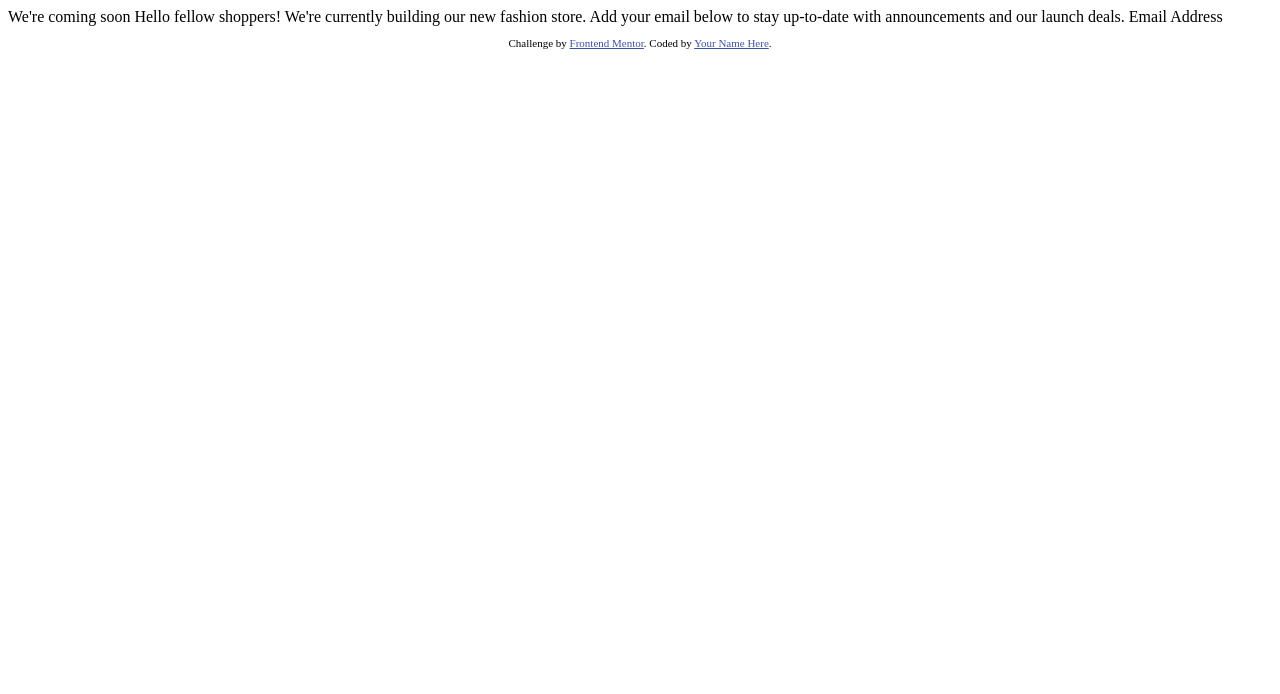
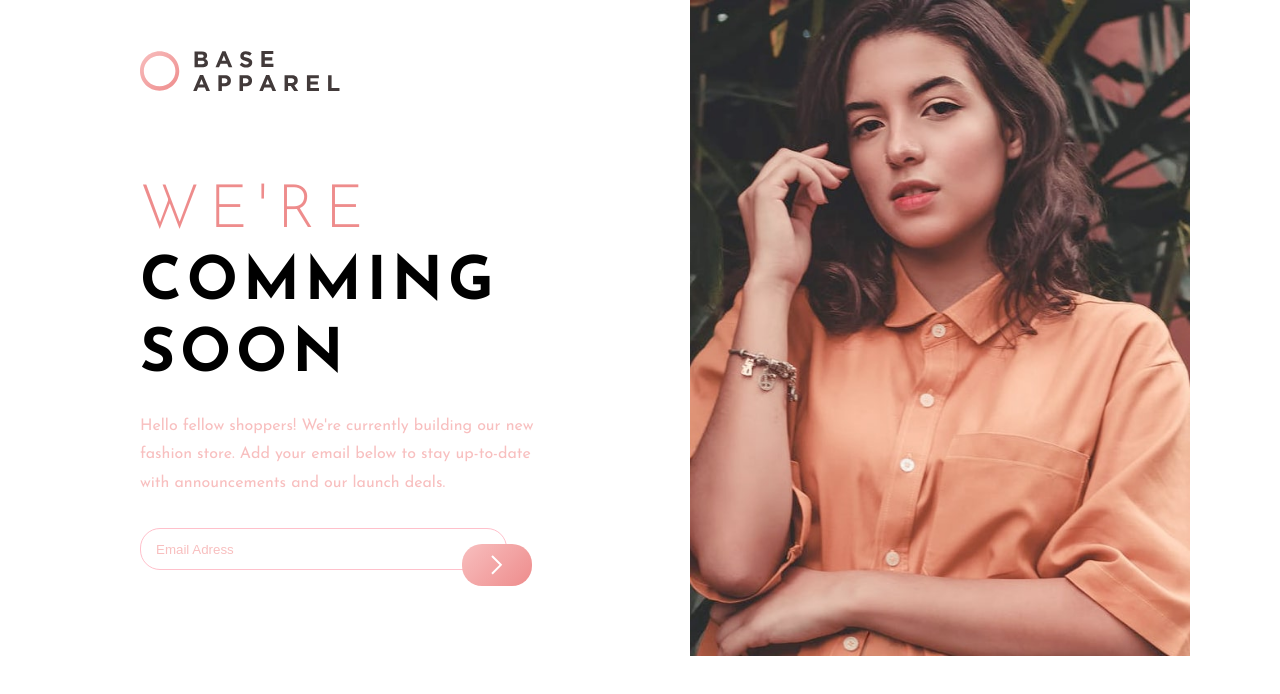
Before and after one commit to bumbledoge/practice-13---base-apparel, a plain HTML site: page index.html in a window 1280 px wide. Drawn offline with nearby package versions, Linux system fonts and the light colour scheme.

Commit message:
finishish

```diff
--- a/index.html
+++ b/index.html
@@ -5,23 +5,55 @@
   <meta name="viewport" content="width=device-width, initial-scale=1.0"> <!-- displays site properly based on user's device -->
 
   <link rel="icon" type="image/png" sizes="32x32" href="./images/favicon-32x32.png">
+  <link rel="preconnect" href="https://fonts.gstatic.com">
+  <link href="https://fonts.googleapis.com/css2?family=Josefin+Sans:wght@300;400;700&display=swap" rel="stylesheet">
+  <link rel="stylesheet" href="./style.css">
 
   <title>Frontend Mentor | Base Apparel coming soon page</title>
 
   <!-- Feel free to remove these styles or customise in your own stylesheet 👍 -->
   <style>
-    .attribution { font-size: 11px; text-align: center; }
+    .attribution { font-size: 11px; text-align: center; opacity: 0;}
     .attribution a { color: hsl(228, 45%, 44%); }
   </style>
 </head>
 <body>
 
-  We're coming soon
+  <div id="tot">
 
-  Hello fellow shoppers! We're currently building our new fashion store.
-  Add your email below to stay up-to-date with announcements and our launch deals.
 
-  Email Address
+
+    <img src="./images/hero-desktop.jpg" class="hero">
+
+
+    <div id="description">
+      <img src="./images/logo.svg" class="logo">
+      <img src="./images/hero-mobile.jpg" class="heroMobile">
+
+      <div class="sign">
+        <h1 class="title">
+          WE'RE <br><strong>COMMING <br>SOON</strong>
+        </h1>
+        <p class="message">
+          Hello fellow shoppers! We're currently building our new fashion store.
+          Add your email below to stay up-to-date with announcements and our launch deals.
+        </p>
+
+        <form>
+          <input class="f1" onfocus="if (this.value=='Email Adress') this.value = ''" type="text" id="inp" value="Email Adress">
+          <input class="f2" type="submit" value="" onclick="clank()">
+        </form>
+      </div>
+
+    </div>
+
+
+
+
+  </div>
+
+
+
 
   <footer>
     <p class="attribution">
@@ -29,5 +61,7 @@
       Coded by <a href="#">Your Name Here</a>.
     </p>
   </footer>
+  <script src="https://ajax.googleapis.com/ajax/libs/jquery/3.1.0/jquery.min.js"></script>
+  <script src="./script.js"></script>
 </body>
 </html>
--- /dev/null
+++ b/script.js
@@ -0,0 +1,9 @@
+let email = document.querySelector('.f1').value;
+
+let check = email.search('#');
+
+$(".f1").submit(function(e) {
+    if(check)
+        e.preventDefault();
+        console.log(check);
+})
--- /dev/null
+++ b/style.css
@@ -0,0 +1,120 @@
+*{
+    margin: 0;
+    padding: 0;
+}
+
+body {
+    font-family: 'Josefin Sans', sans-serif;
+}
+
+#tot {
+    display: flex;
+    flex-direction: row-reverse;
+
+    justify-content: center;
+}
+
+.hero {
+    width: 500px;
+}
+.heroMobile {
+    position: absolute;
+    opacity: 0;
+}
+#description {
+    display: flex;
+    flex-direction: column;
+
+    justify-content: space-between;
+    align-items: left;
+
+    width: 500px;
+    height: 650px;
+
+    box-sizing: border-box;
+    padding: 50px 0px;
+    margin-left: 50px;
+    margin-right: 50px;
+}
+.logo {
+    width: 200px;
+}
+.title {
+
+    font-size: 60px;
+    font-weight: 300;
+    letter-spacing:10px;
+    line-height: 1.2;
+
+    color:hsl(0, 74%, 74%);
+}
+strong {
+    letter-spacing: 5px;
+    color: black;
+}
+.message {
+    margin-top: 20px;
+    width: 40ch;
+    line-height: 1.8;
+
+    color:hsl(0, 80%, 86%);
+}
+form {
+    box-sizing: border-box;
+}
+input:focus {
+    outline: none;
+}
+.f1 {
+    color:hsl(0, 80%, 86%);
+    border: 1px solid pink;
+    border-radius: 20px;
+    width: 350px;
+    height: 40px;
+
+    margin: 30px auto;
+    padding-left: 15px;
+}
+.f2 {
+    position: relative;
+    top:16px;
+
+    box-sizing: content-box;
+    border: none;
+    border-radius: 20px;
+    background: url(/images/icon-arrow.svg) center no-repeat, linear-gradient(135deg,hsl(0, 80%, 86%),hsl(0, 74%, 74%));
+
+    width: 70px;
+    height: 42px;
+
+    margin-left: -50px;
+    /* margin-top: 50px; */
+}
+
+@media screen and (max-width: 1000px) {
+    #tot {
+        flex-direction: column;
+
+        align-items: center;
+    }
+    #description {
+        text-align: center;
+    }
+    .hero {
+        position: absolute;
+        opacity: 0;
+    }
+    .heroMobile {
+        position: relative;
+        opacity: 1;
+
+        width: 400px;
+        margin: 50px auto;
+    }
+    .message {
+        margin: 0px auto;
+    }
+    .logo {
+        margin-left: 50px;
+    }
+}
```
